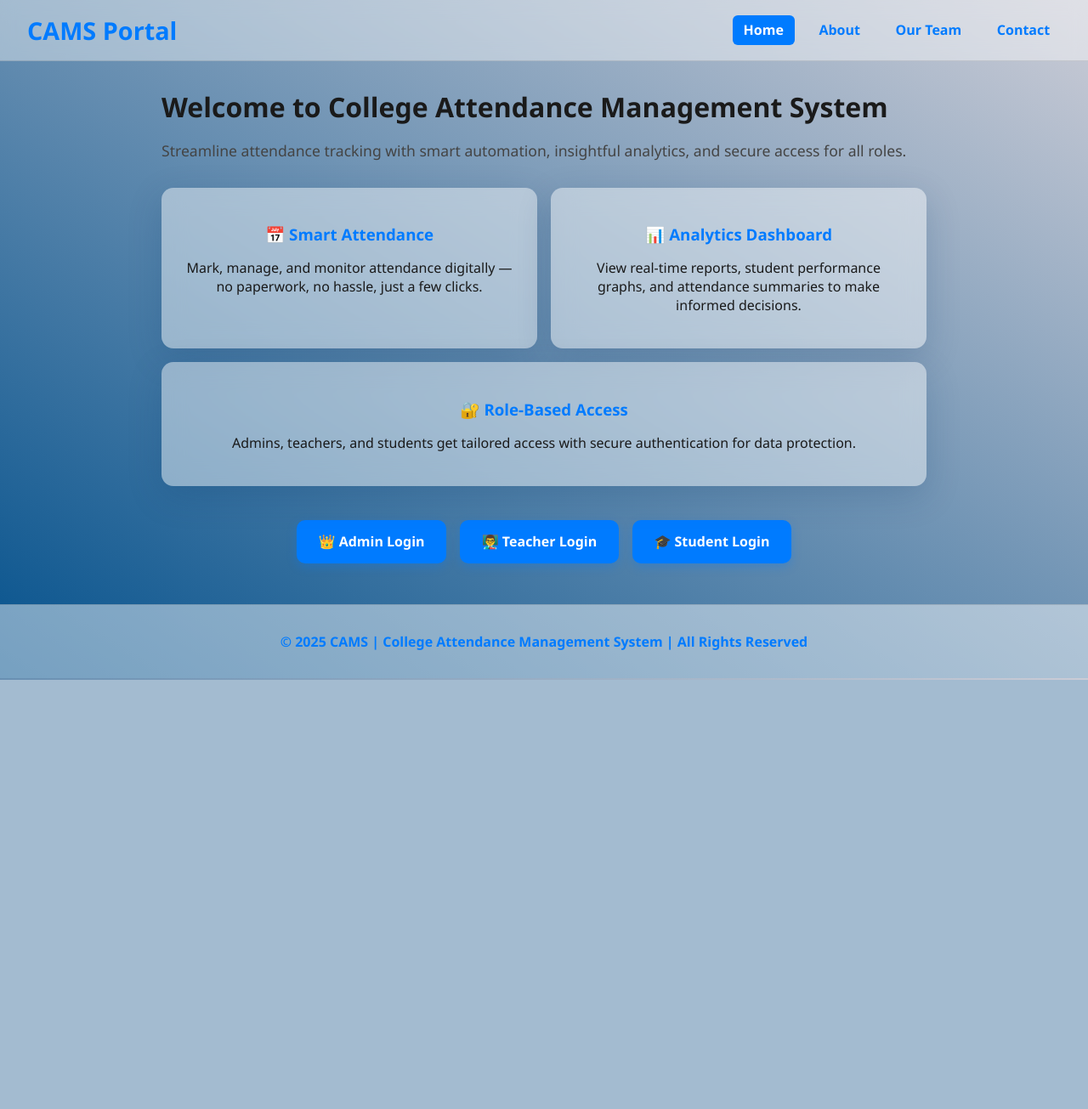
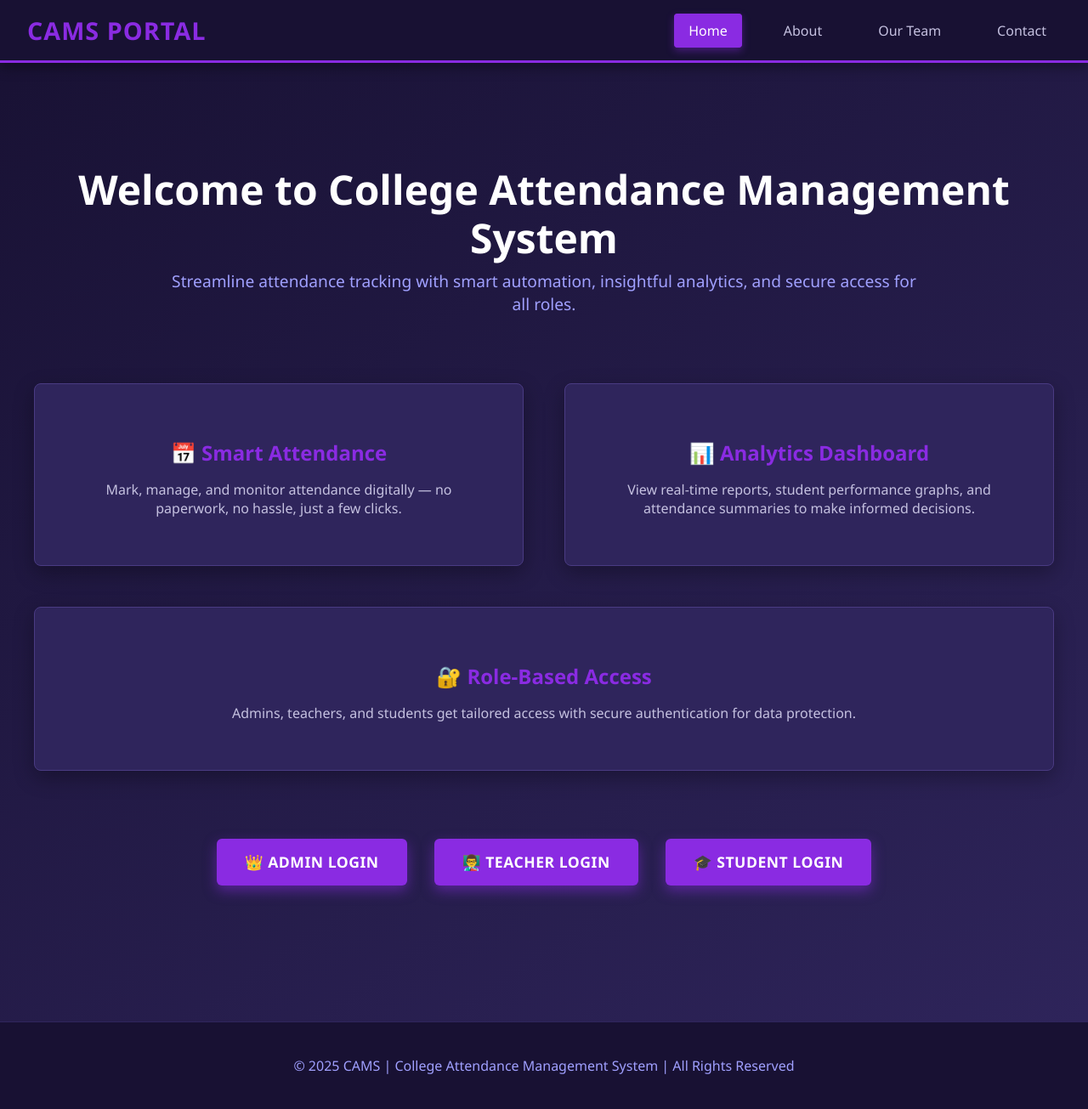
Before and after one commit to Sakshi-B8036/CAMS, a PHP site: page / in a window 1280 px wide. Shown: the whole page at 85% size. Before the commit the page ends 800 px from the top, so only its background shows below. Run offline with PHP 8.4, Linux system fonts and the light colour scheme.

Commit message:
upgraded

```diff
--- a/index.php
+++ b/index.php
@@ -23,168 +23,238 @@ if (isset($_SESSION["loggedin"]) && $_SESSION["loggedin"] === true) {
   <meta charset="UTF-8">
   <title>Welcome to CAMS</title>
 <style>
+/* ---------------------------------- */
+/* GLOBAL RESET & BACKGROUND */
+/* ---------------------------------- */
 body {
-  font-family: 'Segoe UI', Tahoma, Geneva, Verdana, sans-serif;
+    /* Deep Indigo/Charcoal background for authority and contrast */
+    font-family: 'Poppins', 'Segoe UI', Tahoma, Geneva, Verdana, sans-serif;
     margin: 0;
     padding: 0;
-  background: linear-gradient(to top right, #05528dff 0%, #cbccd6ff 100%);
-  color: #333;
+    /* Deep, professional dark blue/purple gradient */
+    background: linear-gradient(145deg, #181133 0%, #2f255c 100%);
+    color: #ffffff;
+    min-height: 100vh;
+    overflow-x: hidden;
 }
 
-/* HEADER */
+/* CONTAINER */
+.container {
+    max-width: 1200px;
+    margin: 0 auto;
+    padding: 0 2rem;
+}
+
+/* ---------------------------------- */
+/* HEADER & NAVIGATION (Structured) */
+/* ---------------------------------- */
 header {
-  background: rgba(255, 255, 255, 0.4);
-  backdrop-filter: blur(10px);
-  border-bottom: 1px solid rgba(0, 0, 0, 0.1);
+    background: #181133; /* Solid, dark background for stability */
+    border-bottom: 3px solid #8a2be2; /* Vivid Violet/Purple Accent border */
     padding: 1rem 2rem;
     display: flex;
     align-items: center;
     justify-content: space-between;
+    box-shadow: 0 4px 15px rgba(0, 0, 0, 0.4);
+    position: sticky;
+    top: 0;
+    z-index: 1000;
 }
 
 header h1 {
     margin: 0;
     font-size: 1.8rem;
-  color: #007bff;
-  font-weight: 700;
+    color: #8a2be2; /* Main Violet Accent Color */
+    font-weight: 800;
+    letter-spacing: 1px;
+    text-transform: uppercase;
 }
 
+/* NAVIGATION LINKS */
 nav ul.nav-links {
     list-style: none;
     margin: 0;
     padding: 0;
     display: flex;
-  gap: 1rem;
+    gap: 2rem;
 }
 
 nav ul.nav-links li a {
     text-decoration: none;
-  font-weight: 600;
-  padding: 0.4rem 0.8rem;
-  color: #007bff;
-  border-radius: 6px;
-  transition: 0.3s;
+    font-weight: 500;
+    padding: 0.5rem 1rem;
+    color: #c5c1e0; /* Light lavender/gray for readability */
+    border-radius: 4px;
+    transition: all 0.3s ease;
+    border: 1px solid transparent;
 }
 
 nav ul.nav-links li a:hover,
 nav ul.nav-links li a.active {
-  background-color: #007bff;
-  color: white;
+    background: #8a2be2;
+    color: #fff;
+    border: 1px solid #8a2be2;
+    transform: translateY(-2px);
+    box-shadow: 0 4px 10px rgba(138, 43, 226, 0.4);
 }
 
-/* CONTAINER */
-.container {
-  max-width: 900px;
-  margin: 2rem auto;
-  padding: 0 1rem;
+/* ---------------------------------- */
+/* MAIN CONTENT & HERO (Authoritative) */
+/* ---------------------------------- */
+main.container {
+    padding-top: 5rem;
+    padding-bottom: 5rem;
 }
 
 /* HERO TEXT */
 .hero h2 {
-  font-size: 2rem;
-  margin-bottom: 0.8rem;
-  color: #1a1a1a;
+    font-size: 3rem;
+    margin-bottom: 0.5rem;
+    color: #ffffff;
+    text-align: center;
+    font-weight: 900;
+    line-height: 1.2;
+}
+/* Highlight the key phrase in the heading */
+.hero h2 strong {
+    color: #8a2be2;
 }
 
 .hero p {
-  font-size: 1.1rem;
-  color: #444;
-  margin-bottom: 1.5rem;
+    font-size: 1.2rem;
+    color: #a0a0ff; /* Light purple for body text */
+    text-align: center;
+    max-width: 900px;
+    margin: 0 auto 5rem auto;
+    font-weight: 300;
 }
 
-/* FEATURE CARDS - GLASSMORPHIC */
+/* ---------------------------------- */
+/* FEATURE CARDS (Clean and Purposeful) */
+/* ---------------------------------- */
 .features {
     display: flex;
-  justify-content: space-between;
-  gap: 1rem;
+    justify-content: center;
+    gap: 3rem;
     margin-top: 2rem;
     flex-wrap: wrap;
 }
 
 .feature-card {
-  flex: 1 1 30%;
-  background: rgba(255, 255, 255, 0.45);
-  backdrop-filter: blur(14px);
-  padding: 1.5rem;
-  border-radius: 14px;
+    flex: 1 1 300px;
+    background: #2f255c; /* Card background is slightly lighter than body */
+    border: 1px solid #4a3b83; /* Dark purple border */
+    padding: 2.5rem;
+    border-radius: 8px;
     text-align: center;
-  box-shadow: 0 12px 40px rgba(0, 50, 100, 0.18);
-  transition: all 0.35s ease;
-  color: #1a1a1a;
+    box-shadow: 0 8px 24px rgba(0, 0, 0, 0.3);
+    transition: all 0.4s ease-in-out;
 }
 
 .feature-card:hover {
-  background:rgba(255, 255, 255, 0.45);
-  backdrop-filter: blur(18px);
+    background: #3c3070;
     transform: translateY(-8px);
-  box-shadow: 0 16px 50px rgba(0, 50, 100, 0.25);
+    box-shadow: 0 12px 30px rgba(0, 0, 0, 0.5);
+    border-color: #8a2be2; /* Accent border on hover */
 }
 
 .feature-card h3 {
-  color: #007bff;
-  margin-bottom: 0.8rem;
+    color: #8a2be2; /* Main accent color */
+    margin-bottom: 1rem;
+    font-size: 1.5rem;
+    font-weight: 700;
 }
 
-/* LOGIN BUTTONS */
+.feature-card p {
+    color: #c5c1e0;
+    font-weight: 300;
+}
+
+/* ---------------------------------- */
+/* LOGIN BUTTONS (Clear Call-to-Action) */
+/* ---------------------------------- */
 .login-buttons {
     display: flex;
     justify-content: center;
-  gap: 1rem;
-  margin-top: 2.5rem;
+    gap: 2rem;
+    margin-top: 5rem;
     flex-wrap: wrap;
 }
 
 .login-btn {
-  background: #007bff;
-  color: white;
+    background: #8a2be2; /* Main accent CTA color */
+    color: #fff;
     text-decoration: none;
     font-weight: 700;
-  padding: 0.9rem 1.6rem;
-  border-radius: 10px;
-  transition: 0.25s ease-in-out;
-  box-shadow: 0 4px 12px rgba(0, 123, 255, 0.3);
+    font-size: 1.1rem;
+    padding: 0.9rem 2rem;
+    border-radius: 6px;
+    transition: all 0.3s ease-in-out;
+    box-shadow: 0 6px 15px rgba(138, 43, 226, 0.5);
+    border: 1px solid transparent;
+    letter-spacing: 0.5px;
+    text-transform: uppercase;
 }
 
 .login-btn:hover {
-  background: #0056b3;
-  transform: translateY(-4px);
-  box-shadow: 0 8px 18px rgba(0, 123, 255, 0.42);
+    background: #7a1ee0; /* Slightly darker purple on hover */
+    color: #fff;
+    transform: translateY(-3px);
+    box-shadow: 0 8px 20px rgba(138, 43, 226, 0.7);
 }
 
+/* ---------------------------------- */
 /* FOOTER */
+/* ---------------------------------- */
 footer {
     text-align: center;
-  padding: 1rem;
-  background: rgba(255, 255, 255, 0.45);
-  margin-top: 3rem;
-  font-weight: 600;
-  color: #007bff;
-  border-top: 1px solid rgba(0, 0, 0, 0.1);
+    padding: 1.5rem;
+    background: #181133;
+    margin-top: 5rem;
+    font-weight: 400;
+    color: #a0a0ff;
+    border-top: 1px solid #2f255c;
 }
 
+/* ---------------------------------- */
 /* RESPONSIVE */
+/* ---------------------------------- */
+@media (max-width: 900px) {
+    .hero h2 {
+        font-size: 2.5rem;
+    }
+    .features {
+        gap: 2rem;
+    }
+}
 @media (max-width: 700px) {
-  nav ul.nav-links {
-    flex-direction: column;
-    gap: 0.5rem;
-  }
     header {
         flex-direction: column;
-    gap: 1rem;
+        gap: 0.8rem;
+    }
+    .hero h2 {
+        font-size: 2rem;
     }
     .features {
         flex-direction: column;
-    gap: 1rem;
+        align-items: center;
+    }
+    .feature-card {
+        flex: 1 1 100%;
+        max-width: 90%;
+        margin: 0 auto;
     }
     .login-buttons {
         flex-direction: column;
-    gap: 0.8rem;
+        gap: 1rem;
+        padding: 0 1.5rem;
+    }
+    .login-btn {
+        width: 100%;
+        text-align: center;
     }
 }
-
-
-  </style>
-</head>
+</style></head>
 <body>
   <header>
     <h1>CAMS Portal</h1>
```
Also changed, not shown: config.php (+2 -15 lines). Lines whose indentation alone changed are shown as unchanged.
